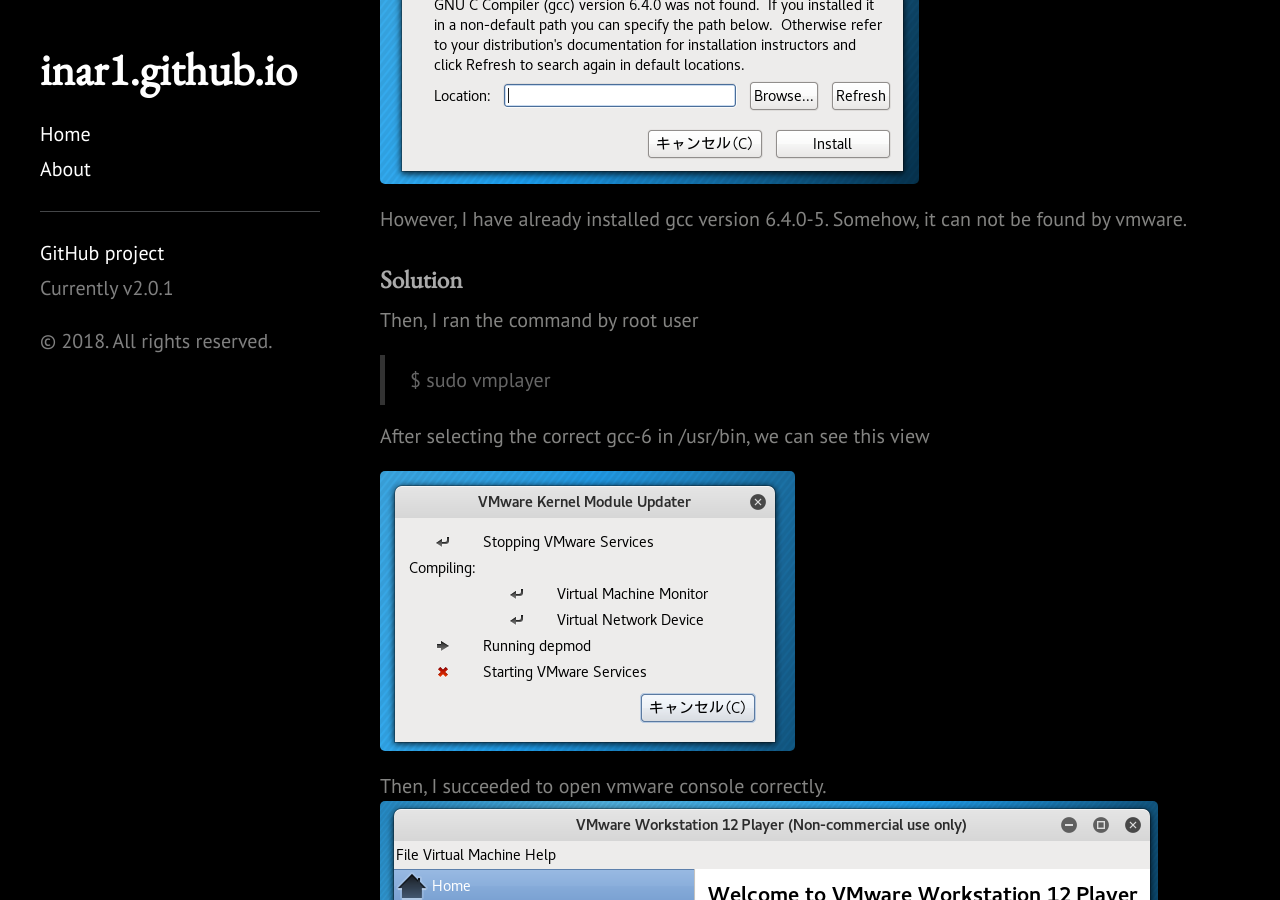
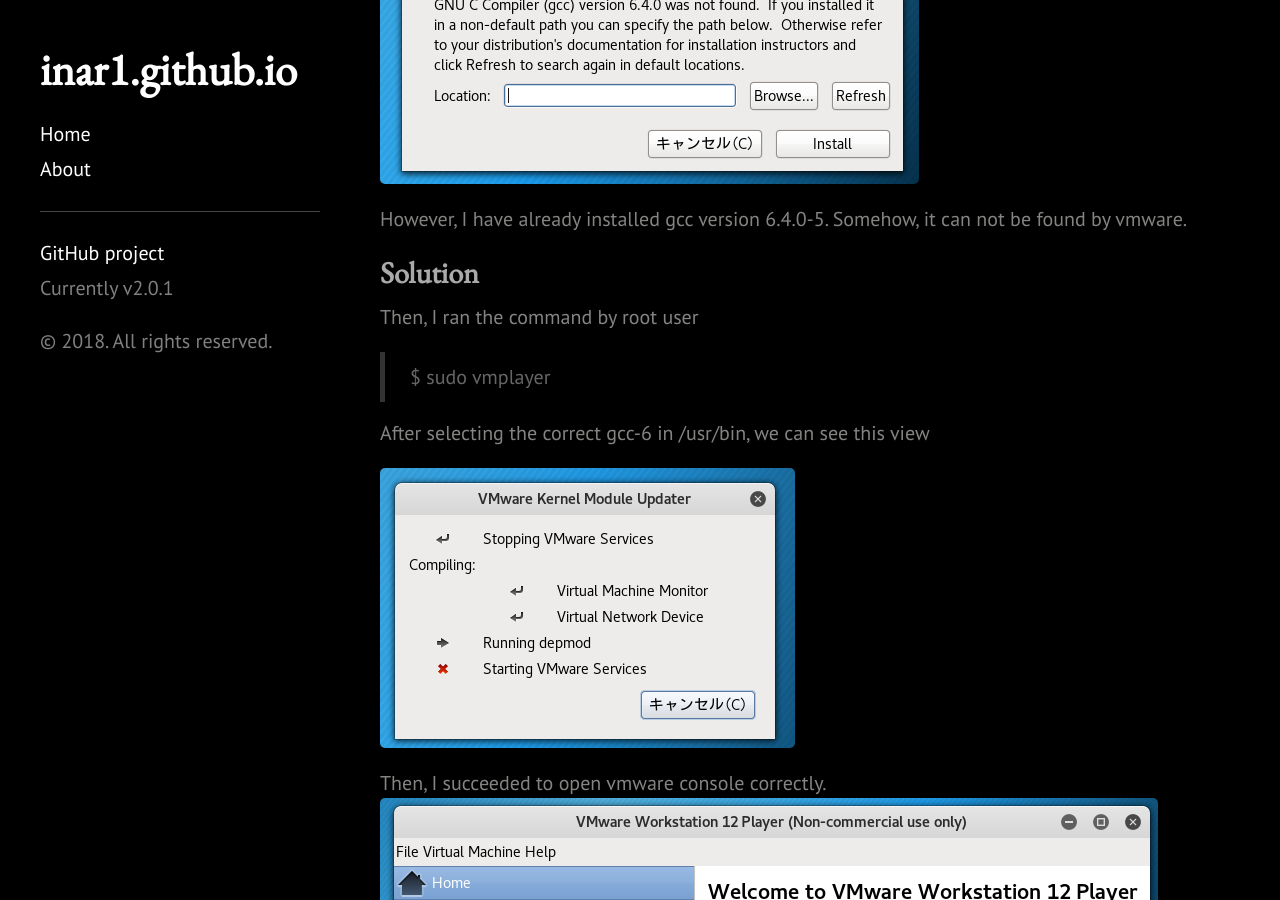
Before and after one commit to 1n4r1/1n4r1.github.io, a Jekyll site: the page built from _posts/2017-09-21-VMware-workstation-gcc-error.md, in a window 1280 px wide and 900 px high, scrolled down 524 px. Built offline with Jekyll 4.4.1, drawn with Linux system fonts in a browser that asks for light colours.

Commit message:
update 2017-09-21

```diff
--- a/_posts/2017-09-21-VMware-workstation-gcc-error.md
+++ b/_posts/2017-09-21-VMware-workstation-gcc-error.md
@@ -18,7 +18,7 @@ However, I have already installed gcc version 6.4.0-5.
 Somehow, it can not be found by vmware.
 
 
-### Solution
+## Solution
 Then, I ran the command by root user
 > $ sudo vmplayer
 
```
